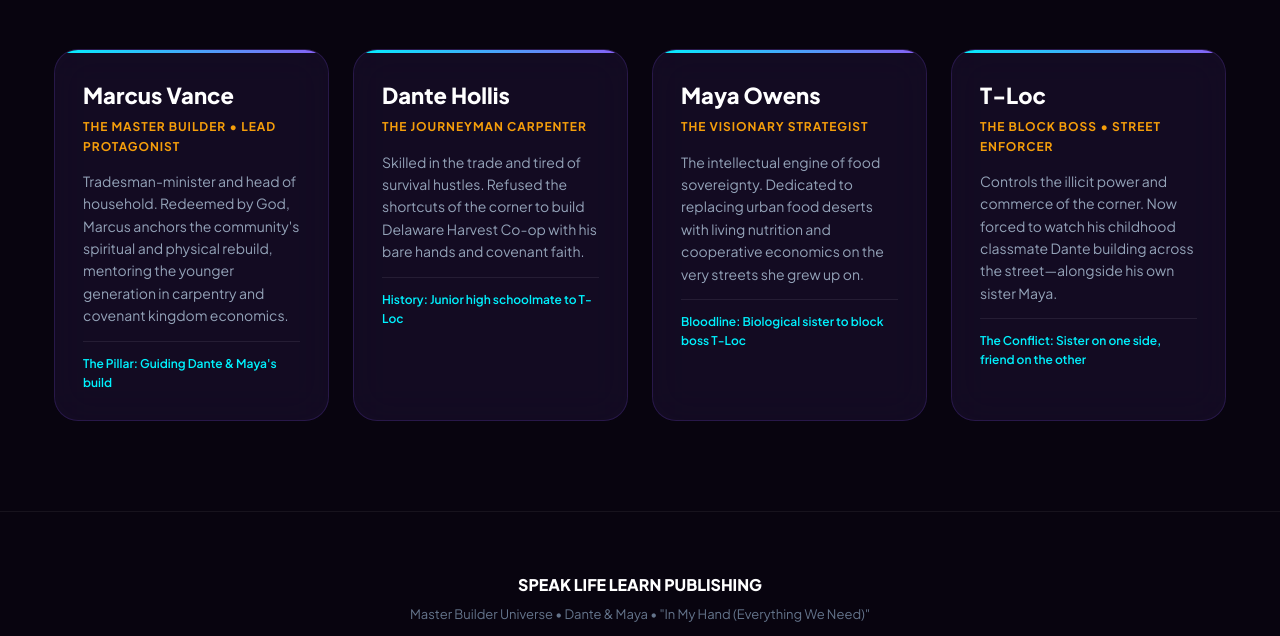
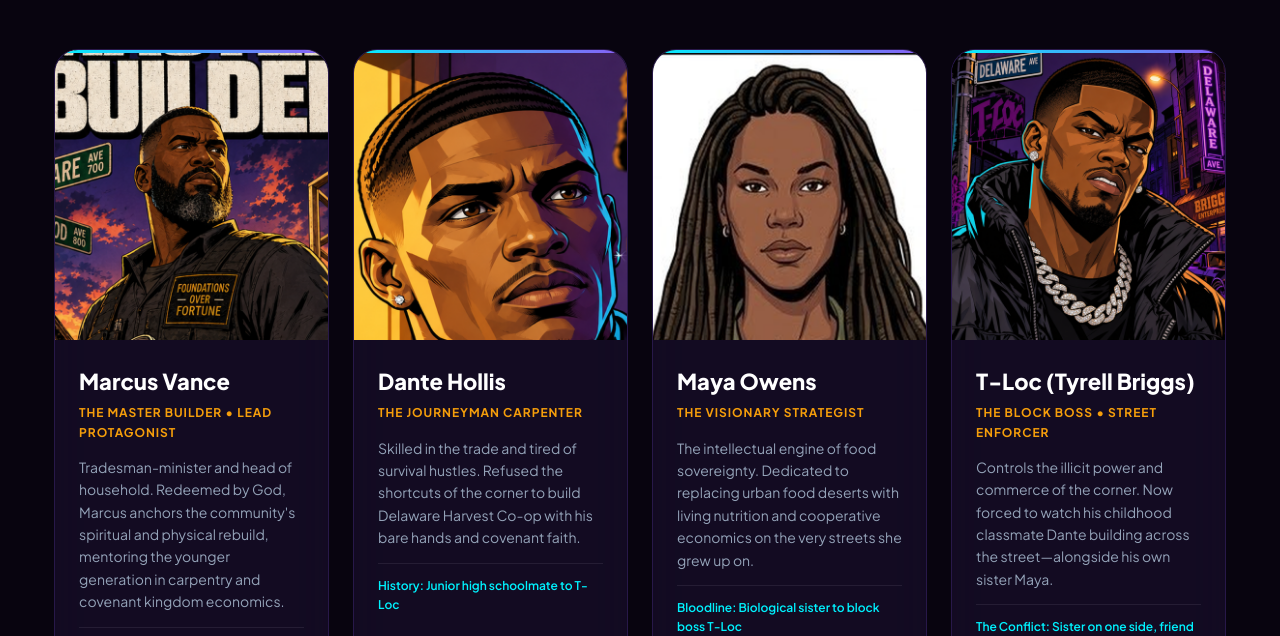
Before and after one commit to householdbooks-sketch/dante-and-maya, a plain HTML site: page index.html in a window 1280 px wide. Shown: the part 5136-5772 px from the top of the page. Drawn offline with Linux system fonts and the light colour scheme.

Commit message:
feat: embed official GTA pop-art character portraits for Marcus, Dante, Maya, and T-Loc

```diff
--- a/index.html
+++ b/index.html
@@ -689,16 +689,49 @@
       background: var(--bg-card);
       border: 1px solid var(--border);
       border-radius: var(--radius-lg);
-      padding: 28px;
+      padding: 0;
       backdrop-filter: blur(20px);
       position: relative;
       overflow: hidden;
+      display: flex;
+      flex-direction: column;
+      transition: transform 0.3s ease, border-color 0.3s ease, box-shadow 0.3s ease;
+    }
+    .character-card:hover {
+      transform: translateY(-5px);
+      border-color: rgba(0, 242, 254, 0.4);
+      box-shadow: 0 20px 40px rgba(0,0,0,0.7), 0 0 25px rgba(0, 242, 254, 0.25);
     }
     .character-card::before {
       content: '';
       position: absolute;
       top: 0; left: 0; right: 0; height: 3px;
       background: linear-gradient(90deg, var(--cyan), var(--purple));
+      z-index: 2;
+    }
+    .char-img-wrap {
+      width: 100%;
+      height: 290px;
+      position: relative;
+      overflow: hidden;
+      background: #0D0818;
+    }
+    .char-avatar-img {
+      width: 100%;
+      height: 100%;
+      object-fit: cover;
+      object-position: center;
+      transition: transform 0.4s ease;
+      display: block;
+    }
+    .character-card:hover .char-avatar-img {
+      transform: scale(1.06);
+    }
+    .char-content {
+      padding: 24px;
+      display: flex;
+      flex-direction: column;
+      flex: 1;
     }
     .char-name {
       font-size: 22px;
@@ -1231,31 +1264,51 @@
 
       <div class="roster-grid">
         <div class="character-card">
+          <div class="char-img-wrap">
+            <img src="images/character_marcus.png" alt="Marcus Vance" class="char-avatar-img">
+          </div>
+          <div class="char-content">
             <div class="char-name">Marcus Vance</div>
             <span class="char-role">The Master Builder • Lead Protagonist</span>
             <p class="char-bio">Tradesman-minister and head of household. Redeemed by God, Marcus anchors the community's spiritual and physical rebuild, mentoring the younger generation in carpentry and covenant kingdom economics.</p>
             <div class="char-relation">The Pillar: Guiding Dante & Maya's build</div>
           </div>
+        </div>
 
         <div class="character-card">
+          <div class="char-img-wrap">
+            <img src="images/character_dante.png" alt="Dante Hollis" class="char-avatar-img">
+          </div>
+          <div class="char-content">
             <div class="char-name">Dante Hollis</div>
             <span class="char-role">The Journeyman Carpenter</span>
             <p class="char-bio">Skilled in the trade and tired of survival hustles. Refused the shortcuts of the corner to build Delaware Harvest Co-op with his bare hands and covenant faith.</p>
             <div class="char-relation">History: Junior high schoolmate to T-Loc</div>
           </div>
+        </div>
 
         <div class="character-card">
+          <div class="char-img-wrap">
+            <img src="images/character_maya.png" alt="Maya Owens" class="char-avatar-img">
+          </div>
+          <div class="char-content">
             <div class="char-name">Maya Owens</div>
             <span class="char-role">The Visionary Strategist</span>
             <p class="char-bio">The intellectual engine of food sovereignty. Dedicated to replacing urban food deserts with living nutrition and cooperative economics on the very streets she grew up on.</p>
             <div class="char-relation">Bloodline: Biological sister to block boss T-Loc</div>
           </div>
+        </div>
 
         <div class="character-card">
-          <div class="char-name">T-Loc</div>
+          <div class="char-img-wrap">
+            <img src="images/character_tloc.png" alt="T-Loc (Tyrell Briggs)" class="char-avatar-img">
+          </div>
+          <div class="char-content">
+            <div class="char-name">T-Loc (Tyrell Briggs)</div>
             <span class="char-role">The Block Boss • Street Enforcer</span>
             <p class="char-bio">Controls the illicit power and commerce of the corner. Now forced to watch his childhood classmate Dante building across the street—alongside his own sister Maya.</p>
             <div class="char-relation">The Conflict: Sister on one side, friend on the other</div>
+          </div>
         </div>
       </div>
     </div>
```
Also changed, not shown: images/character_dante.png (added), images/character_marcus.png (added), images/character_maya.png (added), images/character_tloc.png (added). Lines whose indentation alone changed are shown as unchanged.
